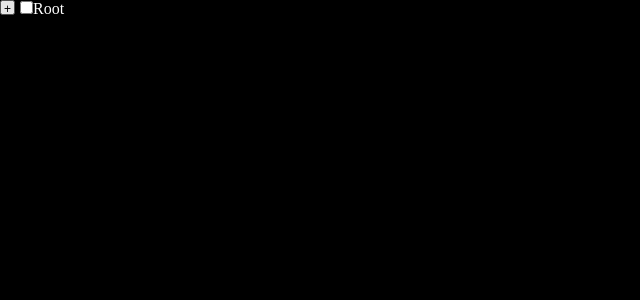
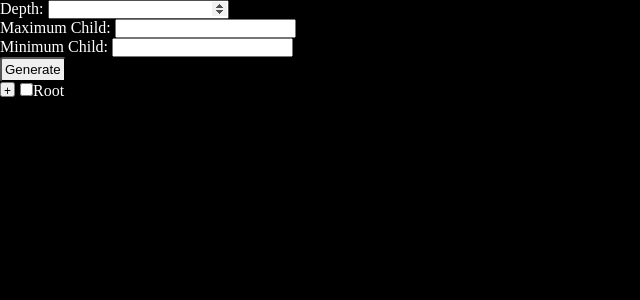
Before and after one commit to shuklasp10/treeview, a React (Vite) app: page / in a window 1280 px wide. Shown: the top 300 px of the page, without its empty margins (0-640 px from the left). Built offline with nearby package versions, Linux system fonts and the light colour scheme.

Commit message:
Added json tree generator

```diff
--- a/src/App.css
+++ b/src/App.css
@@ -9,13 +9,23 @@ body{
     color: white;
 }
 
-button{
+.expand-button{
     width: 15px;
     height: 15px;
     margin-right: 5px;
     font-size: 12px;
     vertical-align: text-top;
 }
+
+.form-button{
+    padding: 3px;
+    border-radius: 3px;
+    cursor: pointer;
+}
 .node{
     display: inline-block;
 }
+
+.error{
+    color: red;
+}
--- a/src/App.jsx
+++ b/src/App.jsx
@@ -1,16 +1,23 @@
 import data from './data.json';
 import GenerateTree from './GenerateTree';
 import './App.css'
+import JsonGenerator from './JsonGenerator';
+import { useState } from 'react';
 
 function App() {
-  // console.log(data);
+  const [tree, setTree] = useState(data);
+  // const [showTree, setShowTree] = useState(false);
+  console.log(tree);
   return (
     <>
-      <GenerateTree
-      root = {data}
-      parentSelected={false}
-      depth={0}
-      syncParent={()=>{}} />
+      <JsonGenerator setTree={setTree} />
+      {tree.map((root) => <GenerateTree
+        key={root.id}
+        root={root}
+        parentSelected={false}
+        depth={0}
+        syncParent={() => { }} />)}
+      {/* <Test /> */}
     </>
   );
 }
--- a/src/GenerateTree.jsx
+++ b/src/GenerateTree.jsx
@@ -19,7 +19,8 @@ const GenerateTree = ({ root, parentState, depth, syncParent }) => {
   useEffect(() => {
     checkboxRef.current.indeterminate = nodeState.current == status.INDETERMINATE
     return (() => {
-      sessionStorage.setItem(root.id, JSON.stringify({ nodeState: nodeState.current, childCountRef: childCountRef.current }))
+      console.log(show);
+      sessionStorage.setItem(root.id, JSON.stringify({ nodeState: nodeState.current, childCountRef: childCountRef.current, show }))
     })
   }, [])
 
@@ -85,7 +86,7 @@ const GenerateTree = ({ root, parentState, depth, syncParent }) => {
 
   return (
     <div>
-      {<button onClick={() => setShow(!show)}>{show ? "-" : "+"}</button>}
+      {<button className='expand-button' onClick={() => setShow(!show)}>{show ? "-" : "+"}</button>}
 
       <div className='node' style={{ marginLeft: 10 * depth }}>
         <input
--- /dev/null
+++ b/src/JsonGenerator.jsx
@@ -0,0 +1,87 @@
+import React, { useState } from 'react'
+
+var counter = 1
+
+const NAMES = [
+    "John", "Jane", "Michael", "Emily", "David", "Emma", "Daniel", "Olivia", "Matthew", "Sophia",
+    "James", "Isabella", "William", "Mia", "Alexander", "Charlotte", "Benjamin", "Amelia", "Elijah", "Ava",
+    "Lucas", "Harper", "Henry", "Evelyn", "Oliver", "Liam", "Noah", "Ethan", "Jack", "Grace",
+    "Samuel", "Chloe", "Jackson", "Zoey", "Logan", "Layla", "Mason", "Scarlett", "Sebastian", "Hannah",
+    "Carter", "Lily", "Aiden", "Ellie", "Caleb", "Aria", "Nathan", "Abigail", "Andrew", "Madison"
+];
+
+function generateRandom(maxLimit, minLimit = 1) {
+    return Math.floor(Math.random() * (maxLimit - minLimit + 1)) + minLimit
+}
+
+function generateJson(maxDepth, noOfChildNodes,) {
+    if (maxDepth == 0) {
+        return []
+    }
+    return Array(generateRandom(noOfChildNodes[1], noOfChildNodes[0])).fill().map(() => {
+        return {
+            id: counter++,
+            name: NAMES[generateRandom(50)-1],
+            children: generateJson(maxDepth - 1, noOfChildNodes)
+        }
+    })
+}
+
+const JsonGenerator = ({ setTree, setShowTree }) => {
+    const [error, setError] = useState(false)
+
+    function isValid(depth, maxChild, minChild){
+        if(depth<1 || maxChild <1  || minChild<0){
+            setError("Enter value greater than 0")
+        }
+        else if(depth==0){
+            setError("Depth cannot be 0")
+            return false
+        }
+        else if(minChild>maxChild){
+            setError("Maximum child cannot be less than minimum child")
+            return false
+        }
+        else{
+            setError(false);
+            return true;
+        }
+    }
+
+    function handleFormData(e) {
+        console.log('running')
+        e.preventDefault();
+        // console.log(parseInt(document.getElementById('depth').value))
+        const depth = parseInt(document.getElementById('depth').value)
+        const maxChild = parseInt(document.getElementById('maxChild').value)
+        const minChild = parseInt(document.getElementById('minChild').value) || 1
+        if(isValid(depth, maxChild, minChild)){
+            const newTree = generateJson(depth, [maxChild+1,minChild]);
+            setTree(newTree)
+        }
+
+    }
+
+    return (
+        <form onSubmit={handleFormData}>
+            {error && <div className="error">
+                {error}
+            </div>}
+            <div>
+                <label htmlFor="depth">Depth: </label>
+                <input type="number" name="depth" id="depth" required />
+            </div>
+            <div>
+                <label htmlFor="maxChild">Maximum Child: </label>
+                <input type="number" name='maxChild' id='maxChild' />
+            </div>
+            <div>
+                <label htmlFor="minChild">Minimum Child: </label>
+                <input type="number" name="minChild" id="minChild" />
+            </div>
+            <button className='form-button' type="submit">Generate</button>
+        </form>
+    )
+}
+
+export default JsonGenerator
--- a/src/data.json
+++ b/src/data.json
@@ -1,4 +1,4 @@
-{
+[{
   "name": "Root",
   "id": 1,
   "children": [
@@ -159,3 +159,4 @@
     }
   ]
 }
+]
```
